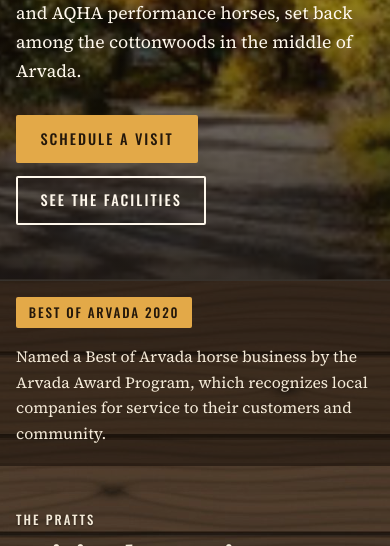
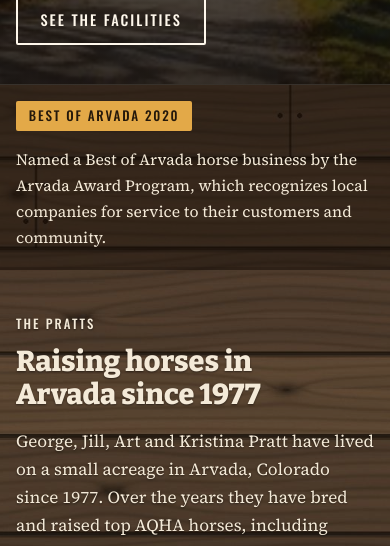
Before and after one commit to tom2003777/gandjlazyp-website-, a plain HTML site: page index.html in a window 390 px wide. Shown: the part 562-1108 px from the top of the page. Drawn offline with nearby package versions, Linux system fonts and the light colour scheme; a web font is replaced by a local one.

Commit message:
Tighten the home hero on phones: no empty space above the title
Co-Authored-By: Claude Opus 5.5 <noreply@anthropic.com>
Claude-Session: https://claude.ai/code/session_01MCut4SvgEHSJ8ELq6fDMBu

```diff
--- a/css/site.css
+++ b/css/site.css
@@ -183,3 +183,8 @@ html, body { overflow-x: clip; }
 .sign .checks { margin-top: 0.4rem; }
 .sign .checks li::before { border-color: var(--barn); }
 h2.sub { margin: 3rem 0 0; }
+@media (max-width: 760px) {
+  .hero-main { min-height: 0; }
+  .hero .wrap { padding-block: 1.8rem 2.5rem; }
+  .hero-main::after { background: linear-gradient(180deg, rgb(20 14 8 / 0.5) 0%, rgb(20 14 8 / 0.85) 100%); }
+}
--- a/index.html
+++ b/index.html
@@ -7,7 +7,7 @@
 <title>G and J Lazy P</title>
 <link rel="preconnect" href="https://fonts.googleapis.com">
 <link rel="stylesheet" href="https://fonts.googleapis.com/css2?family=Rye&family=Bitter:wght@500;700;800&family=Source+Serif+4:ital,wght@0,400;0,600;1,400&family=Oswald:wght@500&display=swap">
-<link rel="stylesheet" href="css/site.css?v=20261127">
+<link rel="stylesheet" href="css/site.css?v=20261127b">
 </head>
 <body>
 
```
Also changed, not shown: boarding.html (+1 -1 lines), horses.html (+1 -1 lines), lessons.html (+1 -1 lines), training.html (+1 -1 lines).
